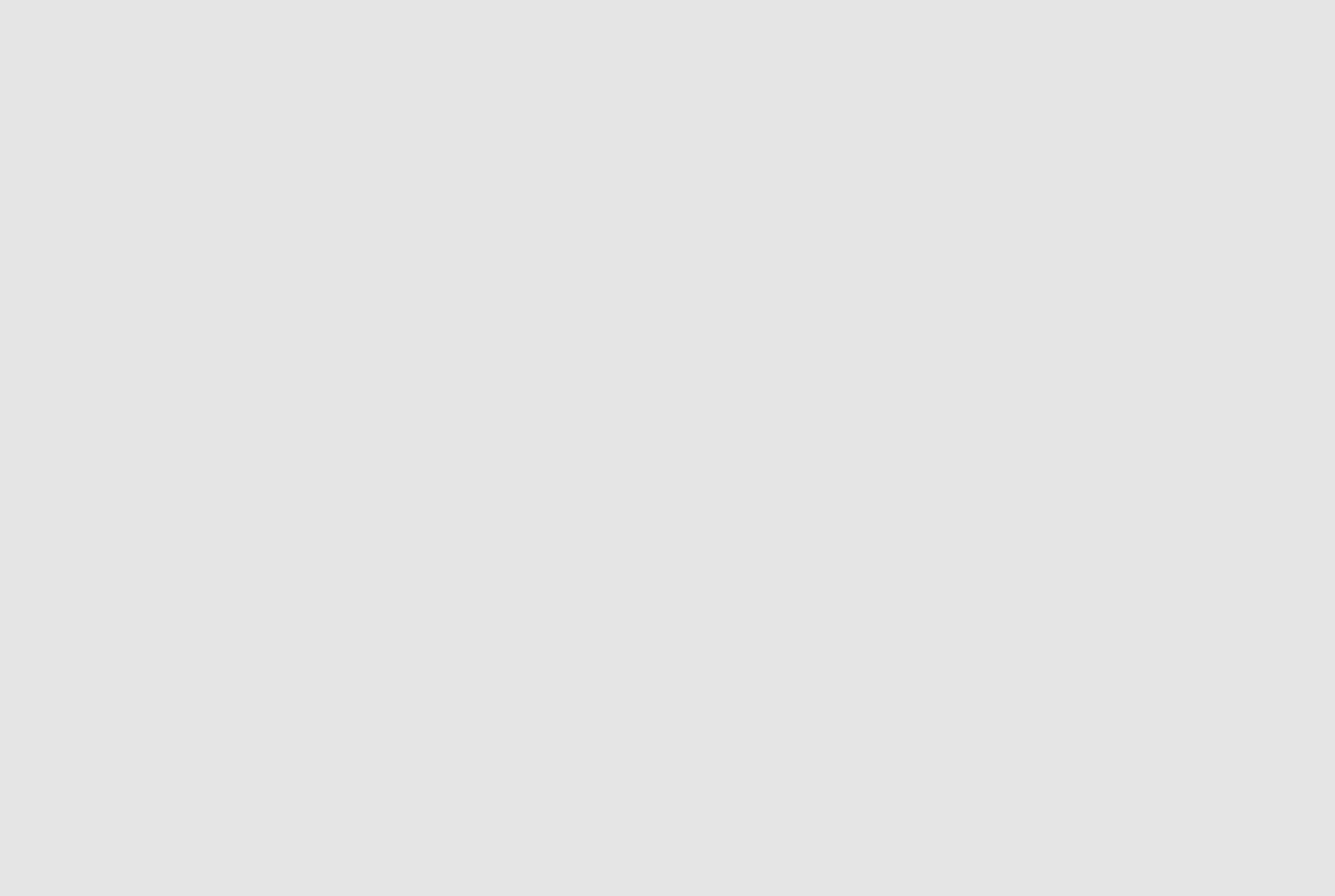
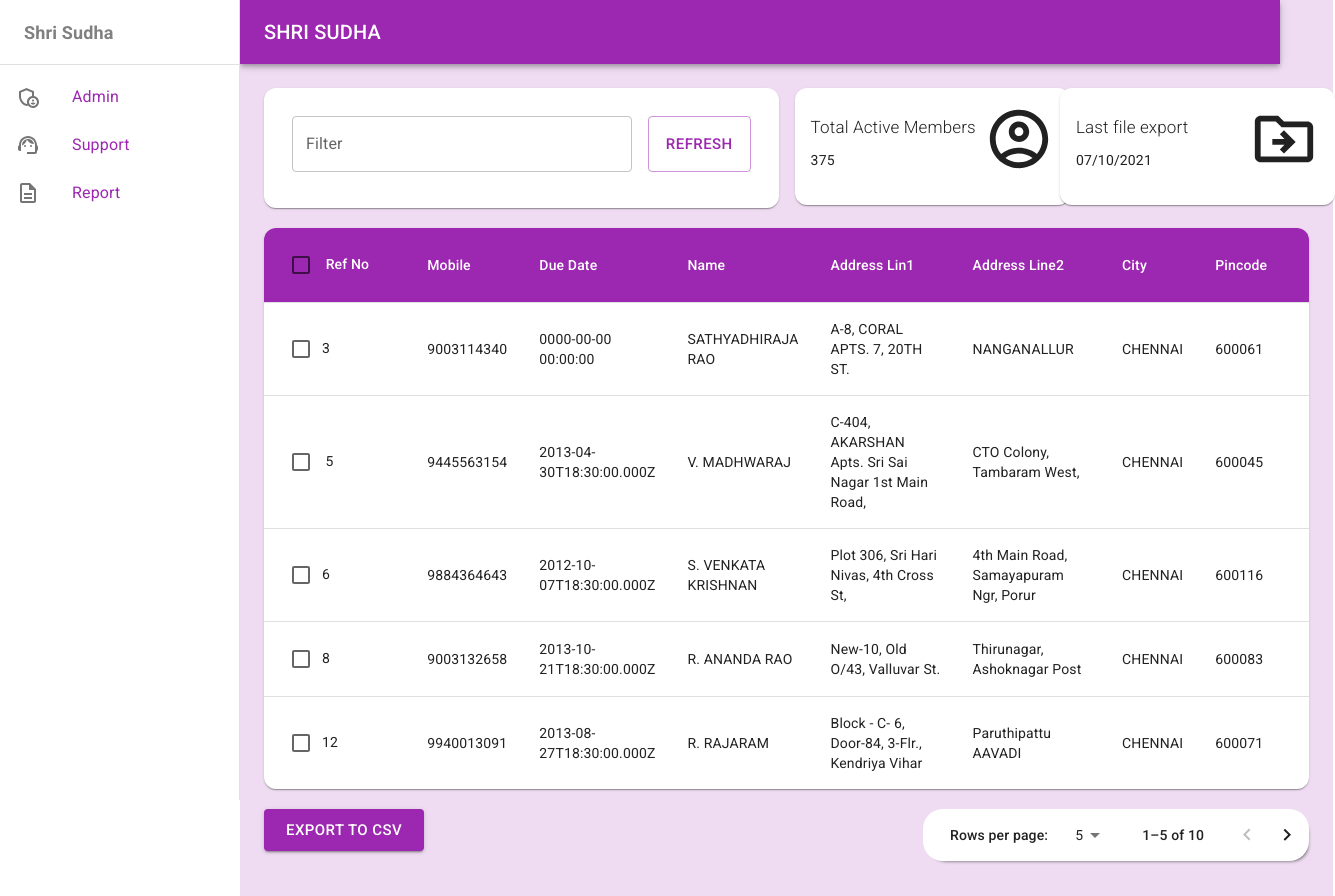
Before and after one commit to Shrikrishnaprasad/shri-sudha-frontend, a React (Create React App) app: page /admin/report in a window 1280 px wide. Shown: the top 896 px of the page, 1335 px wide, since content can reach past the window. Before the commit the page ends 800 px from the top, so only its background shows below. Built offline with nearby package versions, Linux system fonts and the light colour scheme.

Commit message:
Added filter logic and select function

```diff
--- a/src/components/App/App.js
+++ b/src/components/App/App.js
@@ -28,7 +28,7 @@ const App = () => {
 
       <Route exact path="/dashboard" component={DashboardPage} />
 
-      <Route exact path="/admin" component={AdminMain} />
+      <Route path="/admin" component={AdminMain} />
       {/* admin routes */}
       {/* <Route exact path="/admin" component={AdminMain} />
       <Route exact path="/admin/support" component={Support} />
--- a/src/views/AdminPage/AdminMain.scss
+++ b/src/views/AdminPage/AdminMain.scss
@@ -26,6 +26,7 @@ body{
 .admin-table-container {
 	border-radius: 12px !important;
 	overflow-x: scroll;
+	margin-top: 20px;
 }
 
 .MuiTableHead-root{
@@ -35,7 +36,6 @@ body{
 	.MuiTableCell-root{
 		color: white !important;
 		font-size: 14px;
-		padding: 20px;
 	}
 }
 
@@ -56,3 +56,14 @@ body{
 		font-weight: 500;
 	}
 }
+
+.admin-reports-user-icon > svg{
+	width: 70px;
+	height: 70px;
+}
+
+.admin-report-filter-container .MuiButton-outlined{
+	margin-top: 0 !important;
+	width: 100%;
+	height: 100%;
+}
--- a/src/views/AdminPage/ReportPage/Report.js
+++ b/src/views/AdminPage/ReportPage/Report.js
@@ -8,13 +8,21 @@ import TableRow from '@mui/material/TableRow';
 import Paper from '@mui/material/Paper';
 import TableSortLabel from '@mui/material/TableSortLabel';
 import Box from '@mui/material/Box';
+import Grid from '@mui/material/Grid';
+import Card from '@mui/material/Card';
+import CardContent from '@mui/material/CardContent';
+import Button from '@mui/material/Button';
 import TablePagination from '@mui/material/TablePagination';
+import TextField from '@mui/material/TextField';
+import Checkbox from '@mui/material/Checkbox';
+import AccountCircleIcon from '@mui/icons-material/AccountCircleOutlined';
+import DriveFileMoveIcon from '@mui/icons-material/DriveFileMoveOutlined';
 import { useState, useEffect } from 'react'
 import '../AdminMain.scss';
 
 const members = [
     {
-        "rno": 3,
+        "rno": "3",
         "mname": "SATHYADHIRAJA RAO",
         "line1": "A-8, CORAL APTS. 7, 20TH ST.",
         "line2": "NANGANALLUR",
@@ -28,7 +36,7 @@ const members = [
         "atype": "A"
     },
     {
-        "rno": 5,
+        "rno": ' 5',
         "mname": "V. MADHWARAJ",
         "line1": "C-404, AKARSHAN Apts. Sri Sai Nagar 1st Main Road,",
         "line2": "CTO Colony, Tambaram West,",
@@ -42,7 +50,7 @@ const members = [
         "atype": "A"
     },
     {
-        "rno": 6,
+        "rno": "6",
         "mname": "S. VENKATA KRISHNAN",
         "line1": "Plot 306, Sri Hari Nivas,  4th Cross St,",
         "line2": "4th Main Road, Samayapuram Ngr, Porur",
@@ -56,7 +64,7 @@ const members = [
         "atype": "A"
     },
     {
-        "rno": 8,
+        "rno": "8",
         "mname": "R. ANANDA RAO",
         "line1": "New-10, Old O/43, Valluvar St.",
         "line2": "Thirunagar, Ashoknagar Post",
@@ -70,7 +78,7 @@ const members = [
         "atype": "A"
     },
     {
-        "rno": 12,
+        "rno": "12",
         "mname": "R. RAJARAM",
         "line1": "Block - C- 6, Door-84, 3-Flr., Kendriya Vihar",
         "line2": "Paruthipattu AAVADI",
@@ -84,7 +92,7 @@ const members = [
         "atype": "A"
     },
     {
-        "rno": 13,
+        "rno": "13",
         "mname": "SMT. RADHA SOUNDERARAJAN",
         "line1": "4, SIVAM FLATS, 2nd Floor,  93-ST.",
         "line2": "21-st AVENUE, ASHOK NAGAR",
@@ -98,7 +106,7 @@ const members = [
         "atype": "A"
     },
     {
-        "rno": 15,
+        "rno": "15",
         "mname": "R. SRIDHARAN",
         "line1": "2-(14), SCHOOL ST, RADHA NAGAR",
         "line2": "CHROMEPET",
@@ -112,7 +120,7 @@ const members = [
         "atype": "A"
     },
     {
-        "rno": 16,
+        "rno": "16",
         "mname": "DR. K. SRINIVAS",
         "line1": "CF02, Shravanthi Orchids, 7th cross, 1st main,",
         "line2": "Revenue Layout, Padmanabha Nagar,",
@@ -126,7 +134,7 @@ const members = [
         "atype": "A"
     },
     {
-        "rno": 17,
+        "rno": "17",
         "mname": "T. RAGHAVENDRAN",
         "line1": "G1, MARUDHAM ELEGANCE",
         "line2": "171, CHINNAMAL ST, K.K. PUDUR",
@@ -140,7 +148,7 @@ const members = [
         "atype": "A"
     },
     {
-        "rno": 20,
+        "rno": "20",
         "mname": "N. VASUDEVAN",
         "line1": "1/959 New Kuberan Nagar",
         "line2": "5th St Madipakkam ",
@@ -190,27 +198,30 @@ const tableRowHeaders = [
 ]
 
 export default function Report() {
+
+    const [filter, setFilter] = useState('');
+    const [selectAll, setSelectAll] = useState(false);
+    const [filteredList, setFilteredList] = useState([]);
     const [tableSortLabel, setTableSortLabel] = useState({
         selectedHeader: '',
         selectedOrder: 'desc'
     })
-
     const [paginationInfo, setPaginationInfo] = useState({
-        currenPage: 0,
+        currentPage: 0,
         noOfRecords: 5
     })
 
     const [paginatedMembers, setPaginatedMembers] = useState(members);
 
-    const handlePageChange = (event, newPage)=>{
-        setPaginationInfo((prevState)=> {
-            return {...prevState, currenPage: newPage};
+    const handlePageChange = (event, newPage) => {
+        setPaginationInfo((prevState) => {
+            return { ...prevState, currentPage: newPage };
         });
     }
 
-    const handleRowPerPage = (event)=>{
-        setPaginationInfo((prevState)=>{
-            return {...prevState, noOfRecords: parseInt(event.target.value, 10), currenPage: 0};
+    const handleRowPerPage = (event) => {
+        setPaginationInfo((prevState) => {
+            return { ...prevState, noOfRecords: parseInt(event.target.value, 10), currentPage: 0 };
         });
     }
 
@@ -220,7 +231,7 @@ export default function Report() {
             selectedHeader: activeHeader,
             selectedOrder: (prevState.selectedOrder == 'asc') ? 'desc' : 'asc'
         }));
-
+        if (activeHeader != 'rno') {
             paginatedMembers.sort((a, b) => {
                 if (a[activeHeader] < b[activeHeader]) {
                     return tableSortLabel.selectedOrder == 'asc' ? 1 : -1;
@@ -230,23 +241,117 @@ export default function Report() {
                 }
                 return 0;
             })
+        } else {
+            paginatedMembers.sort((a, b) => {
+                if (parseInt(a[activeHeader]) < parseInt(b[activeHeader])) {
+                    return tableSortLabel.selectedOrder == 'asc' ? 1 : -1;
+                }
+                if (parseInt(a[activeHeader]) > parseInt(b[activeHeader])) {
+                    return tableSortLabel.selectedOrder == 'asc' ? -1 : 1;
+                }
+                return 0;
+            })
+        }
     }
 
-    const doPagination = ()=>{
-        let paginatedMembers = members.slice((paginationInfo.currenPage*paginationInfo.noOfRecords), (paginationInfo.currenPage*paginationInfo.noOfRecords)+paginationInfo.noOfRecords);
+    const handleCheckboxChange = (i) => {
+        console.log(paginatedMembers[i])
+        paginatedMembers[i]['isSelected'] = !paginatedMembers[i]['isSelected'];
+        setPaginatedMembers([...paginatedMembers])
+    }
+
+    const doPagination = () => {
+        let memberList = filteredList.length > 0 ? filteredList : members;
+        let paginatedMembers = memberList.slice((paginationInfo.currentPage * paginationInfo.noOfRecords), (paginationInfo.currentPage * paginationInfo.noOfRecords) + paginationInfo.noOfRecords);
         setPaginatedMembers(paginatedMembers);
     }
 
-    useEffect(()=>{
+    const handleFilterChange = (event) => {
+        setFilter(event.target.value)
+    }
+
+    const handleSelectAll = ()=>{
+        paginatedMembers.map((member)=> member.isSelected = !selectAll);
+        setSelectAll(!selectAll);
+        setPaginatedMembers([...paginatedMembers])
+    }
+
+    const getFilteredData = () => {
+        if (filter != '') {
+            let filtertedMembers = [];
+            for (let member of members) {
+                for (let value in member) {
+                    if (value !== 'isSelected' && member[value].toLowerCase().includes(filter.toLowerCase())) {
+                        filtertedMembers.push(member);
+                        break;
+                    }
+                }
+            }
+            setFilteredList(filtertedMembers);
+        }
+        else {
+            setFilteredList([]);
+        }
+    }
+
+    useEffect(() => {
+        setFilter('');
+        setPaginationInfo({ currentPage: 0, noOfRecords: 5 })
+        doPagination();
+    }, [filteredList])
+
+    useEffect(() => {
         doPagination();
         setTableSortLabel({
-            selectedHeader:'',
+            selectedHeader: '',
             selectedOrder: 'desc'
         })
-    }, [paginationInfo.currenPage, paginationInfo.noOfRecords])
+    }, [paginationInfo.currentPage, paginationInfo.noOfRecords])
 
     return (
         <Box>
+            <Grid container spacing={2} columns={16}>
+                <Grid item xs={8}>
+                    <Card sx={{ minWidth: 275, borderRadius: 3, padding: 1.5 }} className="admin-report-filter-container">
+                        <CardContent>
+                            <Grid container spacing={2} columns={16}>
+                                <Grid item xs={12}><TextField label="Filter" color="secondary" fullWidth value={filter} onChange={handleFilterChange} /></Grid>
+                                <Grid item xs={4}><Button variant="outlined" color="secondary" size="large" style={{ marginTop: '12px' }} onClick={() => getFilteredData()}>Refresh</Button></Grid>
+                            </Grid>
+                        </CardContent>
+                    </Card>
+                </Grid>
+                <Grid item xs={4}>
+                    <Card sx={{ minWidth: 275, borderRadius: 3 }}>
+                        <CardContent>
+                            <div style={{ display: 'flex', justifyContent: 'space-between' }}>
+                                <div>
+                                    <h5>Total Active Members</h5>
+                                    <p>375</p>
+                                </div>
+                                <div className='admin-reports-user-icon'>
+                                    <AccountCircleIcon />
+                                </div>
+                            </div>
+                        </CardContent>
+                    </Card>
+                </Grid>
+                <Grid item xs={4}>
+                    <Card sx={{ minWidth: 275, borderRadius: 3 }}>
+                        <CardContent>
+                            <div style={{ display: 'flex', justifyContent: 'space-between' }}>
+                                <div>
+                                    <h5>Last file export</h5>
+                                    <p>07/10/2021</p>
+                                </div>
+                                <div className='admin-reports-user-icon'>
+                                    <DriveFileMoveIcon />
+                                </div>
+                            </div>
+                        </CardContent>
+                    </Card>
+                </Grid>
+            </Grid>
             <TableContainer component={Paper} className="admin-table-container">
                 <Table aria-label="simple table" >
                     <TableHead className="admin-table-header">
@@ -254,8 +359,14 @@ export default function Report() {
                             {
                                 tableRowHeaders.map((header) => {
                                     return (
-                                    <TableCell align="center" key={header.name}>
-                                        {header.name}
+                                        <TableCell align="left" key={header.name} >
+                                            {header.name == 'Ref No' ? (
+                                                <>
+                                                    <Checkbox
+                                                        color="primary"
+                                                        checked={selectAll}
+                                                        onChange={() => handleSelectAll()}
+                                                    /> {header.name}</>) : header.name}
                                             <TableSortLabel
                                                 active={tableSortLabel.selectedHeader == header.fieldName}
                                                 direction={tableSortLabel.selectedOrder}
@@ -271,35 +382,45 @@ export default function Report() {
                         </TableRow>
                     </TableHead>
                     <TableBody>
-                    {paginatedMembers.map((member) => (
+                        {paginatedMembers.map((member, index) => (
                             <TableRow
                                 key={member.rno}
                                 sx={{ '&:last-child td, &:last-child th': { border: 0 } }}
                             >
-                            <TableCell component="th" scope="row">
-                                {member.rno}
+
+                                <TableCell component="th" scope="row" align="left">
+                                    <Checkbox
+                                        color="primary"
+                                        checked={member.isSelected || false}
+                                        onChange={() => handleCheckboxChange(index)}
+                                    />{member.rno}
                                 </TableCell>
-                            <TableCell align="center">{member.mob}</TableCell>
-                            <TableCell align="center">{member.rdate}</TableCell>
-                            <TableCell align="center">{member.mname}</TableCell>
-                            <TableCell align="center">{member.line1}</TableCell>
-                            <TableCell align="center">{member.line2}</TableCell>
-                            <TableCell align="center">{member.city}</TableCell>
-                            <TableCell align="center">{member.pincode}</TableCell>
+                                <TableCell align="left">{member.mob}</TableCell>
+                                <TableCell align="left">{member.rdate}</TableCell>
+                                <TableCell align="left">{member.mname}</TableCell>
+                                <TableCell align="left">{member.line1}</TableCell>
+                                <TableCell align="left">{member.line2}</TableCell>
+                                <TableCell align="left">{member.city}</TableCell>
+                                <TableCell align="left">{member.pincode}</TableCell>
                             </TableRow>
                         ))}
                     </TableBody>
                 </Table>
             </TableContainer>
+            <div>
                 <TablePagination
                     rowsPerPageOptions={[5, 10, 25]}
                     component="div"
-                   count={members.length}
+                    count={filteredList.length > 0 ? filteredList.length : members.length}
                     rowsPerPage={paginationInfo.noOfRecords}
-                   page={paginationInfo.currenPage}
+                    page={paginationInfo.currentPage}
                     onPageChange={handlePageChange}
                     onRowsPerPageChange={handleRowPerPage}
                 />
+                <Button variant="contained" color="secondary" size="large" style={{ margin: '20px 0', }}>
+                    Export to csv
+                </Button>
+            </div>
         </Box>
 
     );
```
Lines whose indentation alone changed are shown as unchanged.
